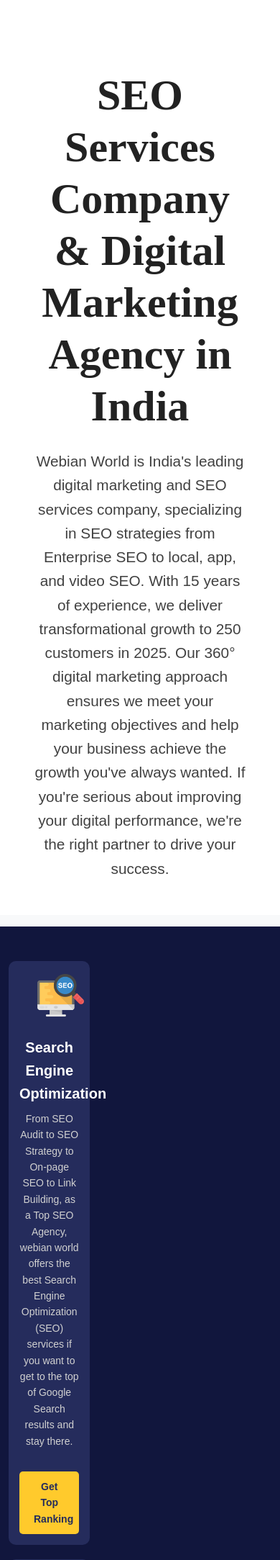
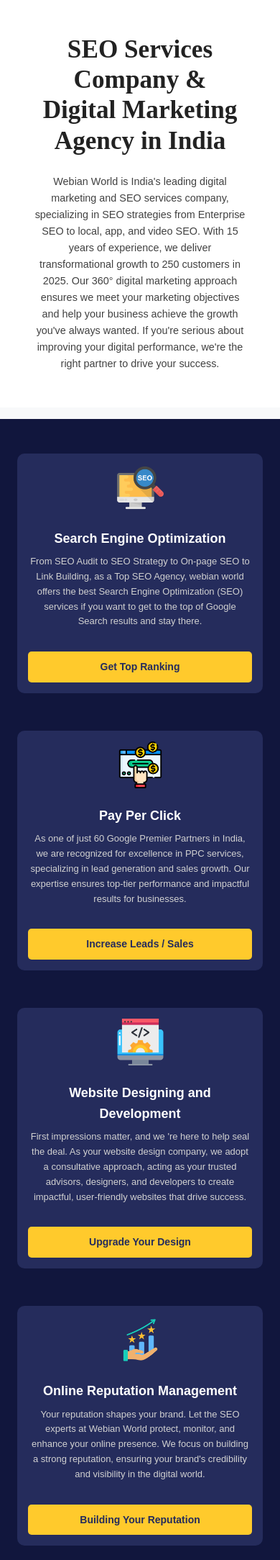
Before and after one commit to GeniusCoder081/Webian-World, a PHP site: page /SEO-Service.php in a window 390 px wide. Shown: the part 76-2243 px from the top of the page at 72% size. Run offline with PHP 8.4, Linux system fonts and the light colour scheme; some libraries are stand-ins or nearby versions.

Commit message:
23/01/25

```diff
--- a/AboutUs.php
+++ b/AboutUs.php
@@ -3,8 +3,8 @@
 
     <div class="container comon-space">
         <div class="heading-box-about d-flex flex-column justify-content-center gap-2">
-            <h1 class="aboutus-heading fw-semibold text-warning m-auto">About Us</h1>
-            <span class="m-auto aboutus-span fw-bolder"><a href="./index.php" class="aboutus-home-link text-decoration-none">HOME</a> / ABOUT US</span>
+            <h1 class="aboutus-heading fw-semibold text-white m-auto">About Us</h1>
+            <span class="m-auto aboutus-span fw-bolder"><a href="./index.php" class="aboutus-home-link text-decoration-none">Home</a> / About Us</span>
         </div>
     </div>
 </section>
@@ -27,7 +27,6 @@
                         <span class="text-primary fw-bolder">FOUNDER</span>
                     </div>
                 </div> -->
-
             </div>
             <div class="aboutTwo-right col-lg-5 d-flex flex-column">
                 <div class="about-first-card rounded-4 d-flex flex-column gap-5">
--- a/CSS/Aboutus.css
+++ b/CSS/Aboutus.css
@@ -52,7 +52,7 @@ h2 {
   height: 74%;
 }
 .about-one-section {
-  background-image: url(../assests/images/ab.jpg);
+  background-image: url(../assests/images/abut1234567898765.jpg);
   background-repeat: no-repeat;
   background-size: cover;
 }
@@ -64,14 +64,14 @@ h2 {
 .aboutus-home-link,
 .aboutus-span {
   font-size: 1.2rem;
-  color: rgb(19, 18, 18);
+  color: rgb(221, 207, 207);
 }
 /* second box */
 .about-two-content-box {
   position: absolute;
   top: -90px;
   margin: auto;
-  padding: 5rem 3rem 5rem 4rem;
+  padding: 5rem 0rem 5rem 3rem;
   background-color: #fff;
   /* box-shadow: -1px -1px 18px -10px rgba(0,0,0,1); */
 }
@@ -97,7 +97,7 @@ h2 {
   background-color: #fff;
   padding: 2rem;
   box-shadow: -1px -1px 18px -10px rgba(0, 0, 0, 1);
-  max-width: 560px;
+  max-width: 600px;
 }
 .bdr1 {
   border-bottom: 1px solid rgb(205, 202, 202);
@@ -208,6 +208,9 @@ h2 {
   .col-lg-5 {
     width: 100% !important;
   }
+  .about-two-content-box {
+    padding: 5rem 3rem 5rem 3rem;
+}
   .about-first-card {
     padding: 1rem;
     flex-direction: row !important;
@@ -243,6 +246,7 @@ h2 {
     display: flex;
     flex-direction: column;
     gap: 3.5rem !important;
+    padding: 5rem 3rem 5rem 3rem;
   }
   .col-lg-5 {
     width: 100% !important;
--- a/CSS/Seo.css
+++ b/CSS/Seo.css
@@ -313,12 +329,32 @@ h2 {
   }
 }
 @media (max-width: 575px) {
+  .Seo-section .container {
+    padding: 3rem 3rem 0rem 3rem;
+  }
+  .seo-heading {
+    font-size: 2.2rem !important;
+  }
+  .Seo-section .seo-para {
+    font-size: .9rem;
+  }
+  .blackseo-Row {
+    display: flex !important;
+    flex-wrap: wrap !important;
+    gap: 2rem;
+    flex-direction: row;
+  }
+  .Seo-card {
+    width: 100% !important;
+  }
+  .Seo-card p {
+    font-size: 13px;
+}
   .seo-free-card {
     width: 95px;
     left: 80px;
     top: 520px;
     gap: 0rem;
-
   }
   .seo-free2-card {
     width: 95px;
@@ -336,21 +372,40 @@ h2 {
   .seo-free-img img.seoimg {
     max-width: 60px;
   }
+  .seoservice-title {
+    font-size: 18px;
+}
   .seo-free-card h5,
-.seo-free2-card h5 {
-  font-size: 1.25rem;
-  font-weight: 600;
-  display: none;
+  .seo-free2-card h5 {
+    font-size: 1.25rem;
+    font-weight: 600;
+    display: none;
+  }
+  .premium-heading {
+    font-size: 1.8rem;
+  }
+
+
+  .premiumUL li {
+    font-size: 1rem;
+  }
 }
 
-}
 @media (max-width: 350px) {
+  .Seo-section .container {
+    padding: 1.2rem 1.2rem 0rem 1.2rem;
+  }
+  .seo-heading {
+    font-size: 1.8rem !important;
+  }
+  .Seo-section .seo-para {
+    font-size: .7rem;
+  }
   .seo-free-card {
     width: 95px;
     left: 50px;
     top: 560px;
     gap: 0rem;
-
   }
   .seo-free2-card {
     width: 95px;
--- a/CSS/process.css
+++ b/CSS/process.css
@@ -4,7 +4,6 @@
   padding: 0;
   box-sizing: border-box;
 }
-
 :root {
   --headerclr: #f5f5f5;
   --primaryclr: #222222;
@@ -29,7 +28,6 @@
 .fs5 {
   font-size: 5rem;
 }
-
 body {
   font-family: 'Arial', sans-serif;
   line-height: 1.6;
@@ -37,27 +35,18 @@ body {
   margin: 0;
   padding: 0;
 }
-
-.process-section h2 {
-  font-size: 2.5rem;
-}
-
 .card-body {
   padding: 1.5rem;
 }
-
 .card-title {
   font-size: 1.6rem;
 }
-
 .card-text {
   font-size: 0.95rem;
 }
-
 .text-muted {
   color: #6c757d !important;
 }
-
 @media (max-width: 576px) {
   .process-section h2 {
       font-size: 2rem;
--- a/Process.php
+++ b/Process.php
@@ -3,7 +3,7 @@
     <div class="container">
         <!-- Title and Description -->
         <div class="text-center mb-5 w-75 m-auto">
-            <h2 class="text-dark fw-bold">From Concept to Creation: Our Design and Development Process</h2>
+            <h2 class="text-dark fw-bold fs3-125">From Concept to Creation: Our Design and Development Process</h2>
         </div>
         <!-- Step Cards -->
         <div class="row g-4 d-flex justify-content-center">
--- a/SEO-Service.php
+++ b/SEO-Service.php
@@ -10,7 +10,7 @@
 </section>
 <section class="black-box">
     <div class="container">
-        <div class="row gap-lg-4">
+        <div class="row gap-lg-4 blackseo-Row m-auto">
             <div class="col-md-4 Seo-card">
                 <div class="seo-card-img d-flex">
                     <img src="./assests/icons/search-engine-optimization.png" alt="Search Engine Optimization" class="seo-img mx-auto">
```
Also changed, not shown: other parts of CSS/Seo.css (+26 -11 lines), assests/images/aboutus123456.avif (added), assests/images/abut1234567898765.jpg (added).
